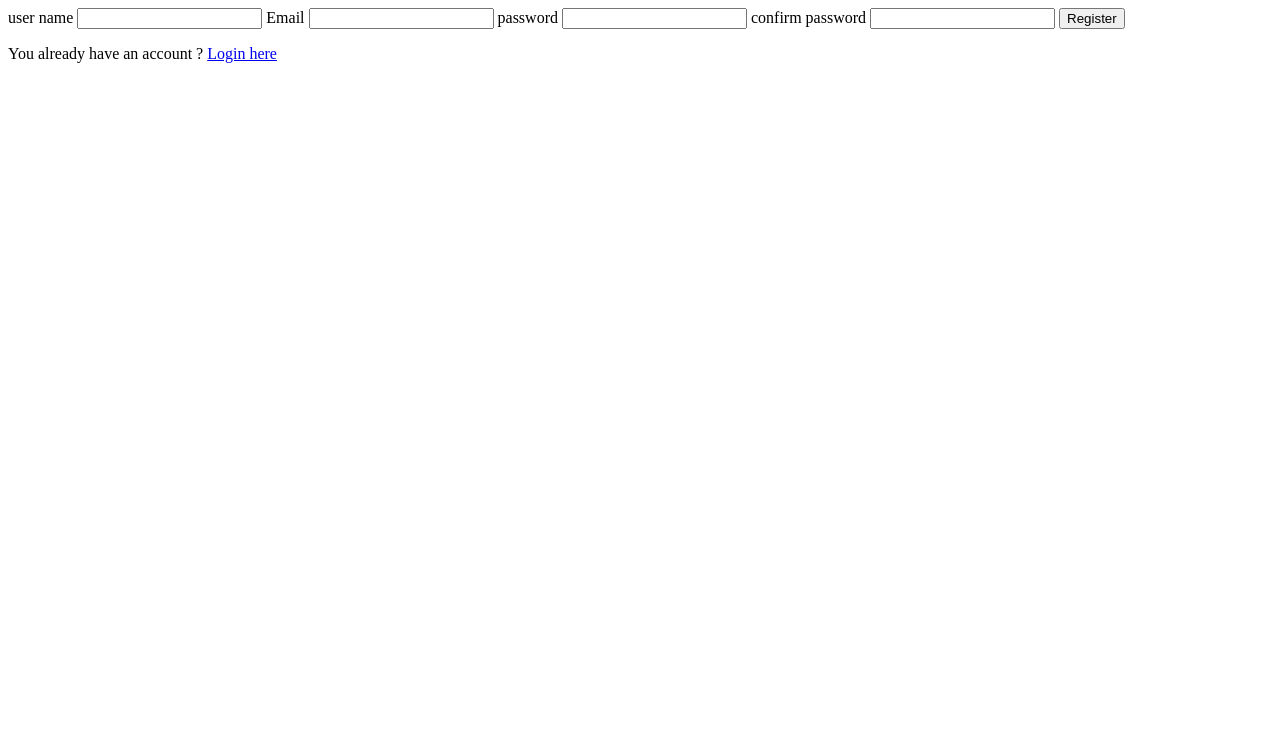
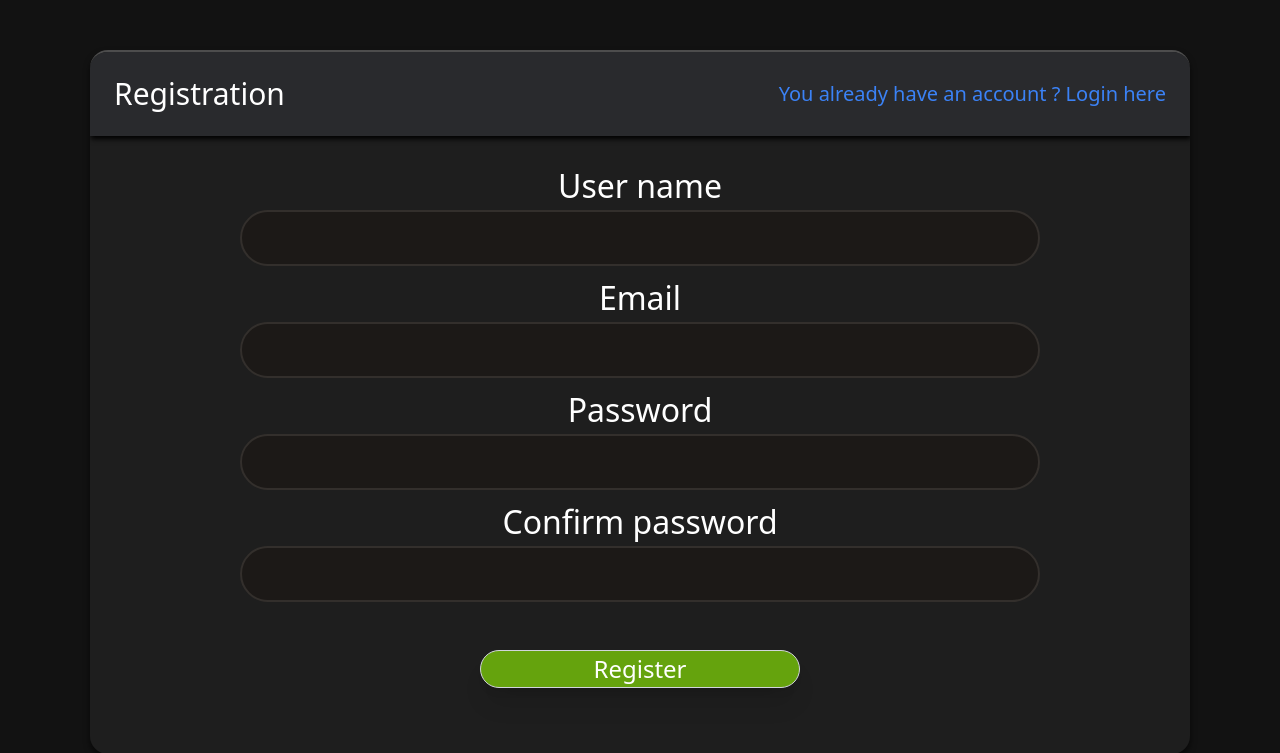
Before and after one commit to Sosenaa/ITOL-Final-Project, a Flask app: page /register in a window 1280 px wide. Shown: the top 753 px of the page. Run offline with Flask 3, Linux system fonts and the light colour scheme; some libraries are stand-ins or nearby versions.

Commit message:
Styles updated in login & register

```diff
--- a/static/style/style.css
+++ b/static/style/style.css
@@ -47,3 +47,35 @@
 input[type="date"]::-webkit-calendar-picker-indicator {
     filter: invert(1);
 }
+
+form{
+     margin: 10px 0px 10px 0px;
+     display: flex;
+     flex-direction: column;
+     justify-content: center;
+     align-items: center;
+     overflow: hidden;
+}
+
+form{
+     font-size: 1.5rem;
+     padding: 1rem;
+}
+form label{
+     font-size: 2rem;
+}
+
+form input, form textarea {
+     width: 100%;
+     max-width: 800px;
+     padding: 0.5rem 1rem 0.5rem 1rem;
+     background-color: #1c1917;
+     border-radius: 4rem;
+     margin-bottom: 0.5rem;
+     border: 2px solid #332f2c;
+}
+
+input:hover{
+     border: #3a3531;
+     box-shadow: 0px 0px 1px 1px;
+}
--- a/templates/register.html
+++ b/templates/register.html
@@ -3,42 +3,43 @@
      <head>
           <meta charset="UTF-8">
           <meta name="viewport" content="width=device-width, initial-scale=1.0">
+          <link href="{{ url_for('static', filename='style/style.css') }}" rel="stylesheet" />
+          <script src="https://cdn.tailwindcss.com"></script>
           <title>Register</title>
      </head>
-     <body>
+     <body class="bg-stone-900 text-white" id="dashboard-container">
+
+        <div id="task-container">
 
 
-        {% with messages = get_flashed_messages(with_categories=true) %}
-            {% if messages %}
-                <ul class="mb-4">
-                    {% for category, message in messages %}
-                        <li class="p-2 rounded-md {% if category == 'error' %}bg-red-100 text-red-700{% else %}bg-green-100 text-green-700{% endif %}">
-                            {{ message }}
-                        </li>
-                    {% endfor %}
-                </ul>
-            {% endif %}
-        {% endwith %}
+            <div class="flex p-6 items-center justify-between" id="task-manager-header">
+               <h1 class="text-3xl">Registration</h1>
+                <div>
+                    <a href="{{url_for('login')}}" class="text-blue-500 text-xl">You already have an account ? Login here</a>
+                </div>
+            </div>
+
 
             <form method="POST" action="{{url_for('register')}}">
-          <label for="username" >user name</label>
+            <label for="username" >User name</label>
             <input type="text" name="username" id="username" required >
 
             <label for="email">Email</label>
             <input type="email" name="email" id="email" required>
 
-          <label for="password">password</label>
+            <label for="password">Password</label>
             <input type="password" name="password" id="password" required>
 
-          <label for="confirm_password">confirm password</label>
+            <label for="confirm_password">Confirm password</label>
             <input type="password" name="confirm_password" id="confirm_password">
 
-          <button type="submit">Register</button>
+            <div  class="w-[30%] bg-lime-600 text-center border border-gray-300 dark:border-gray-600 rounded-3xl hover:border-gray-500 shadow-xl my-10 ">
+            <button type="submit" class="w-full h-full">Register</button>
+            </div>
             </form>
 
-        <p>You already have an account ?
-          <a href="{{url_for('login')}}">Login here</a>
-          </p>
+
+    </div>
 
      </body>
 </html>
```
Also changed, not shown: templates/login.html (+16 -13 lines), task.db. Lines whose indentation alone changed are shown as unchanged.
